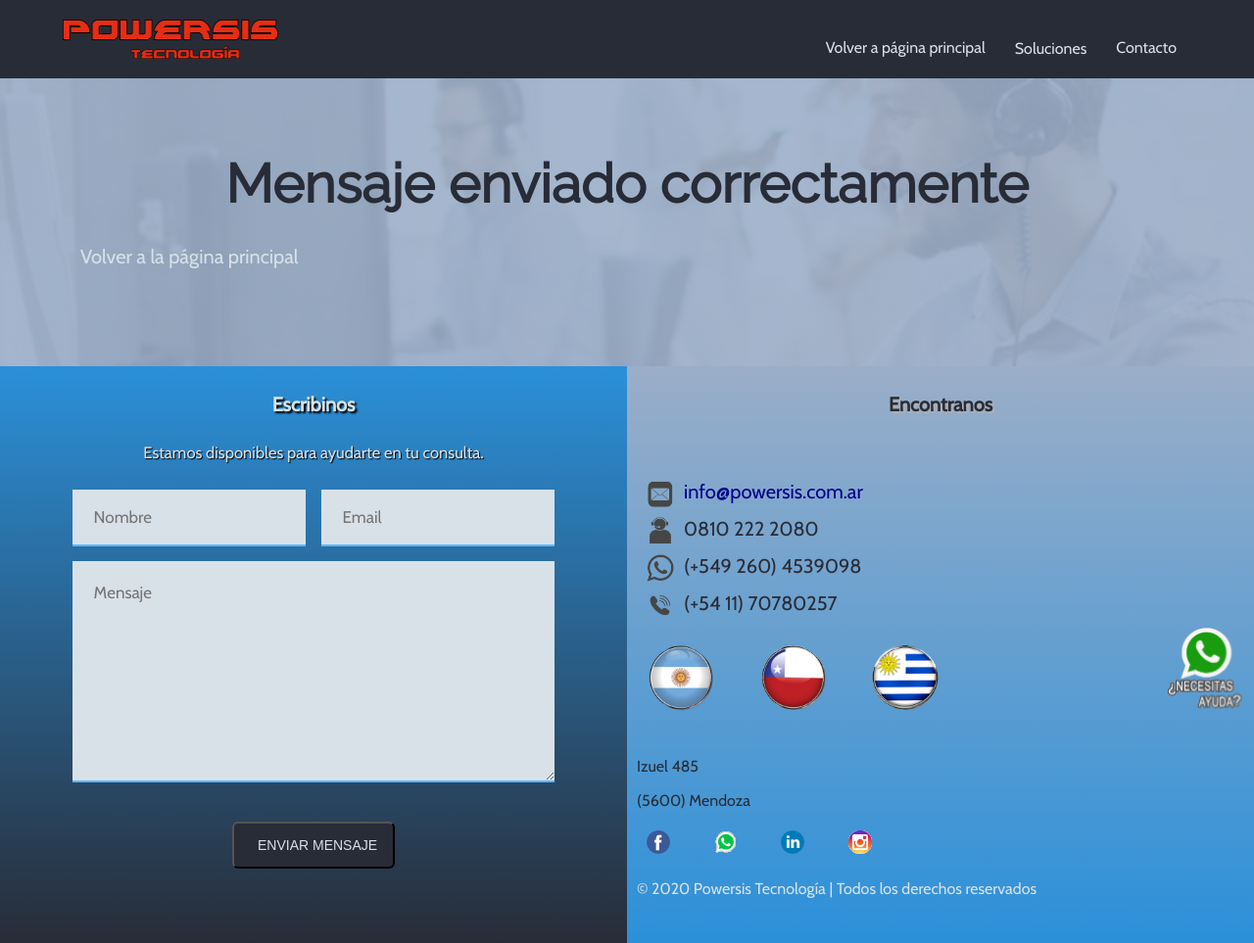
After one commit to DevZeppelin/powersis, a PHP site: page /mensaje-enviado.html in a window 1280 px wide. The commit adds this page. Shown: the whole page at 98% size. Run offline with PHP 8.4, Linux system fonts and the light colour scheme.

Commit message:
cambiado formulario php en index.html

```diff
--- a/en/microinformatica.html
+++ b/en/microinformatica.html
@@ -66,7 +66,7 @@
             <div class="contenedor">
 
                 <h3>
-                    Microcomputing
+                    Microinformatics
                 </h3>
 
                 <p>
@@ -78,7 +78,7 @@
                 </p>
 
                 <p>
-                    We implement improvements that are recognized by our clients who choose us year after year as their main technical support. We know the importance of having a quality microcomputing service, since it is a fundamental part for the development of the activities of the technological platform. Our microcomputing service is adapted to the particularities of each company. We take care of the installation, maintenance and resolution of events related to the hardware and software necessary so that our technicians can carry out their activity under high quality parameters.
+                    We implement improvements that are recognized by our clients who choose us year after year as their main technical support. We know the importance of having a quality Microinformatics service, since it is a fundamental part for the development of the activities of the technological platform. Our Microinformatics service is adapted to the particularities of each company. We take care of the installation, maintenance and resolution of events related to the hardware and software necessary so that our technicians can carry out their activity under high quality parameters.
                 </p>
 
                 <h4>
--- a/envio-formulario.php
+++ b/envio-formulario.php
@@ -19,6 +19,6 @@ $remitente="From: info@powersis.com.ar";
 mail($destino, $asunto, $mensaje, $remitente);
 
 
-header("Location:index.php?i=ok");
+header("Location:mensaje-enviado.html");
 // SI EL FORMULARIO SE ENVIO CORRECTAMENTE, PONEME EN LA URL DESPUES DEL INDEX.PHP UN SIGNO DE PREGUNTA, UNA LETRA I, Y UN IGUAL OK
 ?>
--- /dev/null
+++ b/mensaje-enviado.html
@@ -0,0 +1,205 @@
+<!DOCTYPE html>
+
+<html lang="en">
+<head>
+    <meta charset="UTF-8">
+    <meta name="viewport" content="width=device-width, initial-scale=1.0">
+    <title>Powersis Web</title>
+
+    <link rel="stylesheet" href="estilos.css">
+    <link href="https://fonts.googleapis.com/css2?family=Abel&display=swap" rel="stylesheet">
+
+     <link href="https://fonts.googleapis.com/css2?family=Comic+Neue&display=swap" rel="stylesheet">
+     <link href="https://fonts.googleapis.com/css2?family=Cabin&display=swap" rel="stylesheet">
+     <link href="https://fonts.googleapis.com/css2?family=Raleway&display=swap" rel="stylesheet">
+
+    <meta name="viewport" content="width=device-width, user-scalable=no">
+
+</head>
+
+<body class="help1">
+
+    <a id="whatsapp" href="https://api.whatsapp.com/send?phone=5492604539098"><img src="imagenes/whatsapp.png"></a>
+
+    <header  id="top-id">
+        <div class="menu-somos">
+            <div class="contenedor" >
+                <p class="logo"><a href="index.html"><img src="imagenes/logo.png"></a></p>
+
+
+                <body link="#d9e1e8" vlink="#d9e1e8" alink="#d9e1e8"></body>
+
+
+                <img class="menu-icon" src="imagenes/rayitas.png"></img>
+                <nav id="header-nav">
+                    <ul class="lista-menu">
+
+                        <li><a href="index.html">Volver a página principal</a></li>
+                        <li><p id="soluciones-a">Soluciones</p>
+                            <ul class="soluciones-menu">
+                                <li><a href="index.html#servicios">Infraestructura IT</a></li>
+                                <li><a href="contact-center.html">Contact Center</a></li>
+                                <li><a href="carteleria-digital.html">Cartelería Digital</a></li>
+                                <li><a href="trans-digital.html">Transformación Digital</a></li>
+                            </ul>
+
+
+                        </li>
+                        <li><a href="#contacto">Contacto</a></li>
+
+
+                    </ul>
+                </nav>
+            </div>
+        </div>
+
+
+
+    </header>
+
+    <main>
+
+
+
+
+        <section id="paginas">
+            <div class="contenedor">
+
+                <h3>
+                    Mensaje enviado correctamente
+                </h3>
+
+                <a href="index.html">Volver a la página principal</a>
+
+
+            </div>
+
+        </section>
+
+
+
+    </main>
+
+    <footer>
+        <section id="contacto">
+        <div class="contenedor">
+
+
+
+            <!--Codigo php para el envio del mail
+
+            <?php
+                if(@$_GET['i']=='ok'){
+                    //quiere decir qe el form se envio correctamente
+                    ?>
+                    <h4>La consulta se envio correctamente. Nos contactaremos a la brevedad.</h4>
+
+                    <?php
+                    } else {
+                    ?> -->
+
+
+            <div class="contenedor-escribinos">
+                <h4>Escribinos</h4>
+                <h5>Estamos disponibles para ayudarte en tu consulta.</h5>
+
+                    <form action="envio-formulario.php" method="post" enctype="multipart/form-data">
+
+                        <input type="text" placeholder="Nombre" name="nombre" required>
+                        <input type="email" placeholder="Email" name="email" required>
+
+                        <textarea placeholder="Mensaje" name="mensaje" required></textarea>
+
+                        <input type="submit" value="ENVIAR MENSAJE">
+
+
+
+                    </form>
+
+                    <!-- <?php  }  ?>  -->
+                 </div>
+
+
+
+                 <div id="contacto" class="contenedor-contactanos">
+
+                    <h4>Encontranos</h4>
+
+                    <div class="contacto-info">
+
+                        <div class="mail"><img src="imagenes/icon-mail.png" alt=""><a class="mail" href="mailto:info@powersis.com.ar">info@powersis.com.ar</a></div>
+                        <div class="contact"><img src="imagenes/icon-contact.png" alt="">0810 222 2080</div>
+                        <div class="whatsapp"><img src="imagenes/icon-whatsapp.png" alt="">(+549 260) 4539098</div>
+                        <div class="llamada"><img src="imagenes/icon-llamada.png" alt="">(+54 11) 70780257</div>
+                    </div>
+
+
+                <div class="banderas">
+                            <img src="imagenes/arg.png">
+                            <img src="imagenes/chile.png">
+                            <img src="imagenes/uru.png">
+
+
+                        </div>
+
+
+
+                    <div class="parrafo">
+                        <p>Izuel 485</p>
+                        <p>(5600) Mendoza</p>
+
+                    </div>
+
+                        <div class="redes">
+                            <a href="https://www.facebook.com/powersis/"><img src="imagenes/facebook.png" alt="imagen de facebook"></a>
+                            <a href="https://api.whatsapp.com/send?phone=5492604539098"><img src="imagenes/whatsapp-ico.png"></a>
+                            <a href="https://www.linkedin.com/in/powersis-tecnologia-b347a91a6/"><img src="imagenes/linkedin.png" alt="imagen de linkedin"></a>
+                            <a href="https://www.instagram.com/powersis_tecnologia"><img src="imagenes/instagram.png"></a>
+
+
+                        </div>
+
+                    <div class="parrafo-footer">
+                        <p>© 2020 Powersis Tecnología | Todos los derechos reservados</p>
+
+                    </div>
+
+                </div>
+        </div>
+    </section>
+
+    </footer>
+
+    <script
+    src="https://code.jquery.com/jquery-3.4.1.min.js"
+    integrity="sha256-CSXorXvZcTkaix6Yvo6HppcZGetbYMGWSFlBw8HfCJo="
+    crossorigin="anonymous"></script>
+
+    <script>
+
+        $(document).ready(function(){
+
+
+
+            $('.menu-icon').click(function(){
+
+            $('#header-nav').slideToggle();
+
+            $('#soluciones-a').click(function(){
+            $('.soluciones-menu').slideDown();
+            })
+
+            $('.menu a').click(function(){
+            $('#header-nav').slideUp();
+            })
+
+
+
+
+        })
+    })
+
+    </script>
+
+</body>
+</html>
```
Also changed, not shown: index.html (+0 -13 lines), 2 other files.
